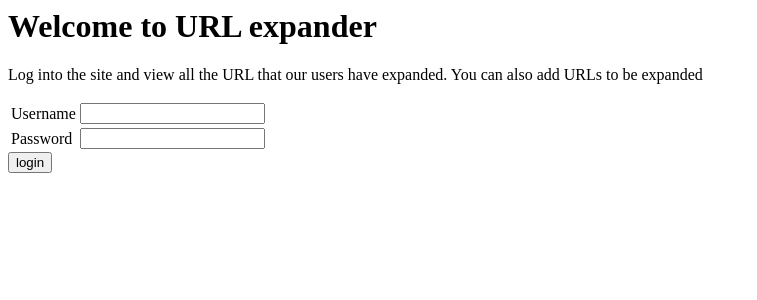
After one commit to devinlbell/urlexpander, a Django app: template urlexp/templates/registration/login.html in a window 1280 px wide. The commit adds this page. Shown: the top 300 px of the page, without its empty margins (0-757 px from the left). Run offline with Django 3.2, Linux system fonts and the light colour scheme; the template is opened without the code that fills it, so the values that code supplies are empty, except form fields; tables that the repository leaves empty hold one stand-in row (values such as "Sample post"); form fields are guessed from the names that the template uses.

Commit message:
added user authentication and wayback info

```diff
--- a/urlexp/models.py
+++ b/urlexp/models.py
@@ -6,3 +6,5 @@ class urlInfo(models.Model):
 	expanded = models.URLField(max_length=500)
 	status = models.CharField(max_length=20)
 	title = models.CharField(max_length=200)
+	waybackUrl = models.CharField(max_length=500)
+	waybackTime = models.CharField(max_length=500)
--- /dev/null
+++ b/urlexp/templates/registration/login.html
@@ -0,0 +1,27 @@
+
+
+<h1>Welcome to URL expander</h1>
+<p>Log into the site and view all the URL that our users have expanded. You can also add URLs to be expanded</p>
+<form method="post" action="{% url 'django.contrib.auth.views.login' %}">
+{% csrf_token %}
+ <table>
+	 <tr>
+	 	<td>{{ form.username.label_tag }}</td>
+	 	<td>{{ form.username }}</td>
+	</tr>
+	 <tr>
+	    <td>{{ form.password.label_tag }}</td>
+	    <td>{{ form.password }}</td>
+	  </tr>
+</table>
+<input type="submit" value="login" />
+<input type="hidden" name="next" value="{{ next }}" />
+</form>
+
+{% if form.errors %}
+	<p>Your username and password didn't match. Please try again.</p>
+	<div>
+		<p>Sorry you couldn't get into our site, feel free to look at this picture of the Monkey King until you get a valid username</p><br>
+		<img src="http://asianmoviepulse.com/wp-content/uploads/2012/12/post/kung-fu-flicks-to-check-out-in-2013/213907-donnie-yen-monkey-king-poster-2013-soi-cheang.jpg" alt="Monekey King">
+	</div>
+{% endif %}
--- a/urlexp/urls.py
+++ b/urlexp/urls.py
@@ -1,9 +1,14 @@
 from django.conf.urls import url
 from . import views
+from django.contrib.auth import views as auth_views
 
 urlpatterns = [
+	url(r'^$', views.url_list, name='url_list'),
 	url(r'^urlexp/$', views.url_list, name='url_list'),
 	url(r'^urlitem/$', views.url_list, name='url_item'),
 	url(r'^urlinfo/(?P<pk>\d+)/$', views.info_detail, name='info_detail'),
 	url(r'^urldel/(?P<pk>\d+)/$', views.delete_url, name='delete_url'),
+	url(r'^accounts/login/$', auth_views.login),
+	url(r'^logout/$', views.logout_view, name='logout_view'),
+	url(r'^logout/listret/$', views.after_logout, name='afterlogout'),
 ]
```
Also changed, not shown: urlexp/templates/registration/loggedOut.html (added, +10 -0 lines), urlexp/templates/urlexp/info_detail.html (+8 -1 lines), urlexp/templates/urlexp/url_list.html (+8 -1 lines), urlexp/migrations/0002_auto_20160812_1456.py (added).
